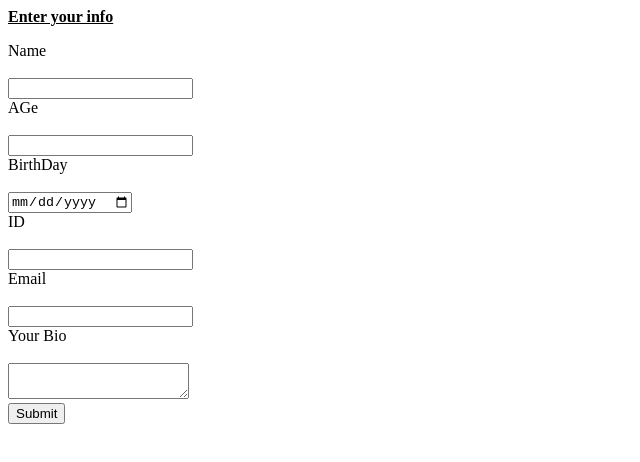
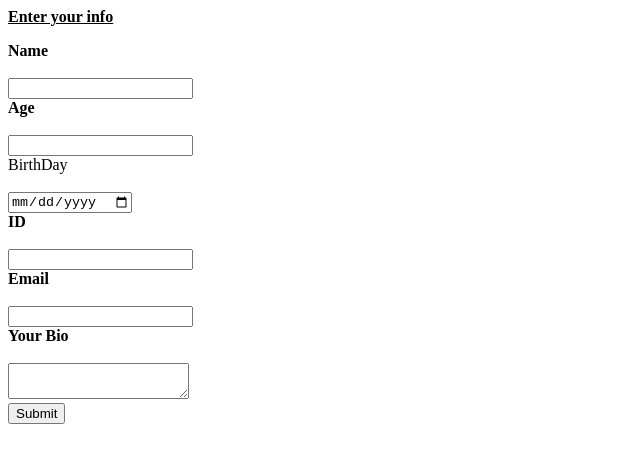
Before and after one commit to jabnidzegiga/davaleba-39, a plain HTML site: page index.html in a window 1280 px wide. Shown: the full height of the page, 0-640 px from the left. Drawn offline with Linux system fonts and the light colour scheme.

Commit message:
Update index.html

```diff
--- a/index.html
+++ b/index.html
@@ -8,17 +8,17 @@
 <body>
   <b><u>Enter your info</u></b></p>
   <form action="Page">
-  <label for="Name">Name</label><br> <br>
+  <label for="Name"><b>Name</b></label><br> <br>
   <input type="text"><br>
-  <label for="Age">AGe</label><br> <br>
+  <label for="Age"><b>Age</b></label><br> <br>
   <input type="text"><br>
   <label for="BirthDay">BirthDay</label> <br> <br>
   <input type="date"><br>
-  <label for="ID">ID</label> <br> <br>
+  <label for="ID"><b>ID</b></label> <br> <br>
   <input type="text"><br>
-  <label for="Email">Email</label> <br> <br>
+  <label for="Email"><b>Email</b></label> <br> <br>
   <input type="email"><br>
-  <label for="Your Bio">Your Bio</label> <br> <br>
+  <label for="Your Bio"><b>Your Bio</b></label> <br> <br>
   <textarea></textarea> <br>
   <input type="submit"></form>
 </body>
```
